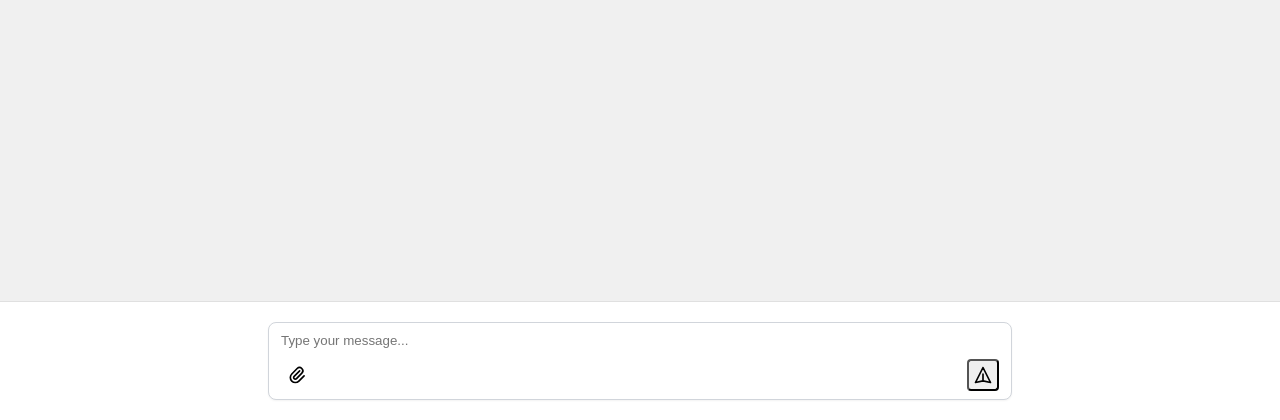
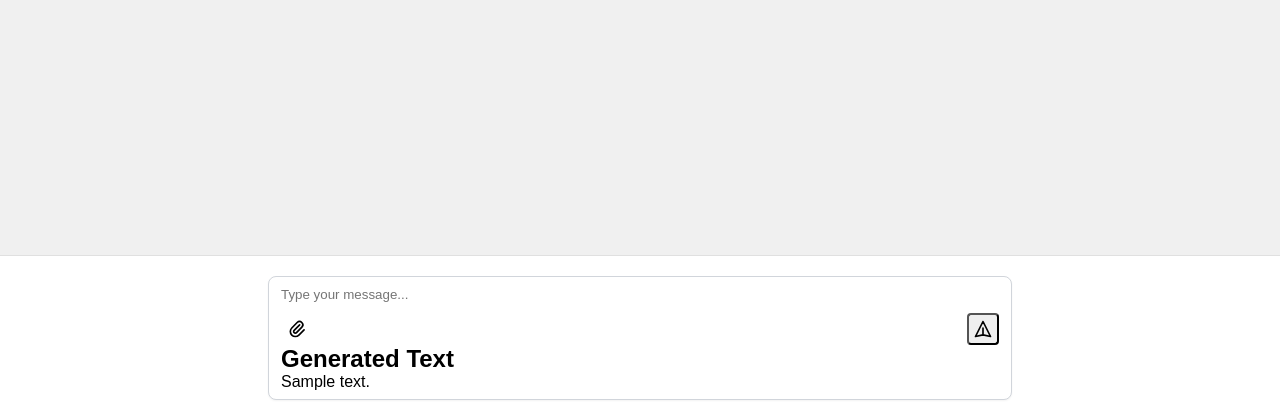
Before and after one commit to Devyansh-Vakharia/blood-report-interpreter, a FastAPI app: template app/templates/index.html in a window 1280 px wide. Shown: the part 380-800 px from the top of the page. Run offline with FastAPI, Linux system fonts and the light colour scheme; the template is opened without the code that fills it: most values are stand-ins (such as "Sample title", 1, 10 or a date in 2020).

Commit message:
added generative text in index.html

```diff
--- a/app/templates/index.html
+++ b/app/templates/index.html
@@ -49,7 +49,10 @@
             </svg>
           </button>
         </div>
-
+        {% if generated_text %}
+        <h2>Generated Text</h2>
+        <p>{{ generated_text }}</p>
+        {% endif %}
       </div>
     </form>
   </div>
```
